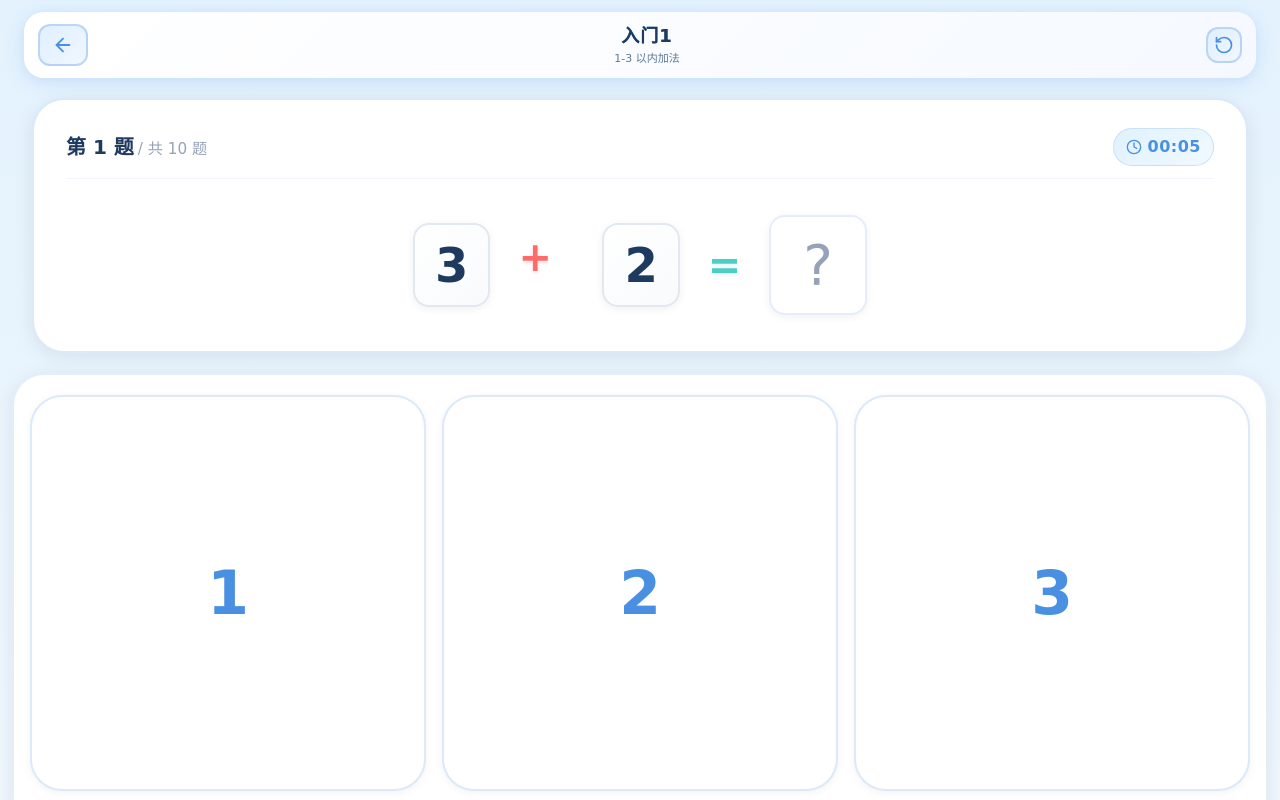
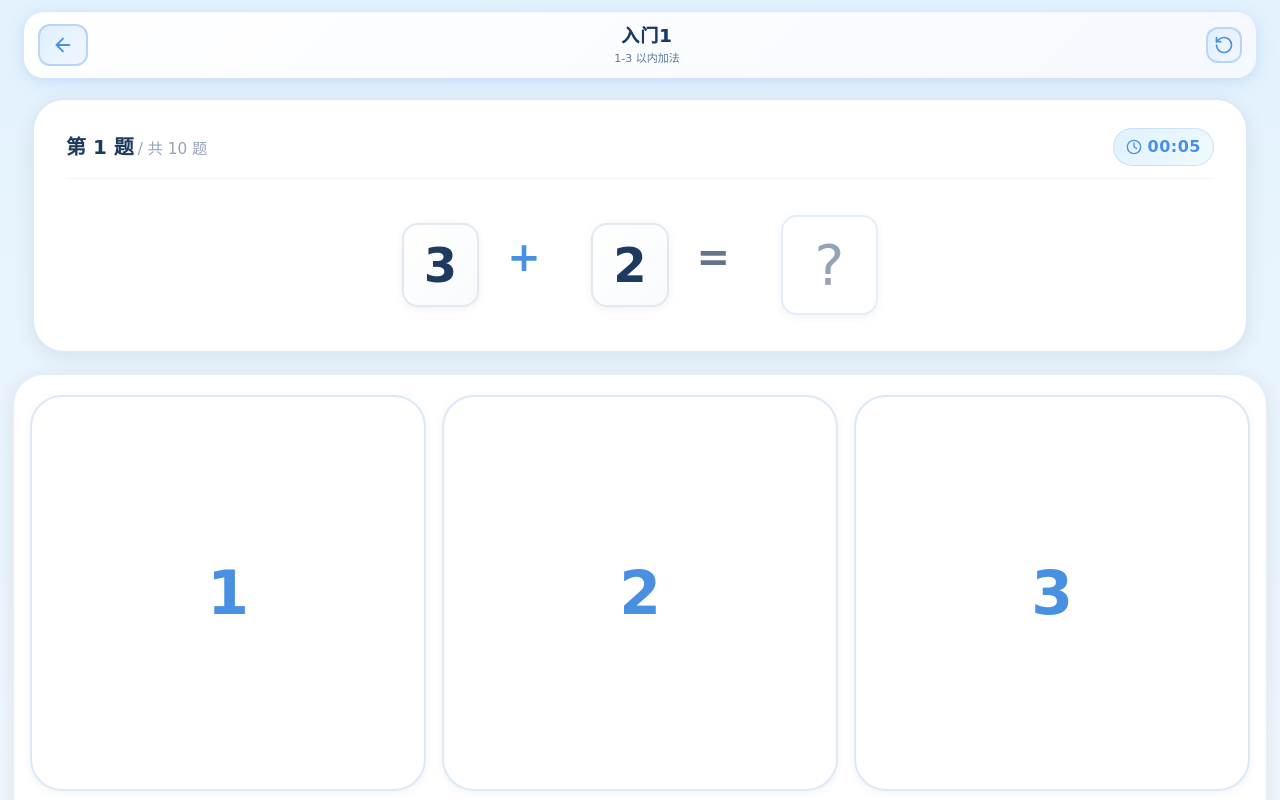
Before and after one commit to hezhongfeng/math-game, a Vue app: page /game/1 in a window 1280 px wide. Shown: the top 800 px of the page. Built offline with nearby package versions, Linux system fonts and the light colour scheme.

Commit message:
refactor: 简化答案卡片状态逻辑和样式
移除答案卡片的正确/错误状态样式，始终使用默认样式
调整运算符颜色和大小，统一错误反馈的答案显示方式

```diff
--- a/src/components/QuestionCard.vue
+++ b/src/components/QuestionCard.vue
@@ -41,32 +41,26 @@ const formattedTime = computed(() => {
   return `${minutes.toString().padStart(2, '0')}:${seconds.toString().padStart(2, '0')}`
 })
 
-// 答案卡片的状态
+// 答案卡片的状态 - 始终保持默认样式
 const answerCardState = computed(() => {
-  if (!shouldShowFeedback.value) {
-    return props.userAnswer ? 'default' : 'placeholder'
+  if (!props.userAnswer) {
+    return 'placeholder'
   }
-  return isCorrect.value ? 'correct' : 'incorrect'
+  return 'default'
 })
 
 // 答案卡片的值
 const answerCardValue = computed(() => {
+  // 只在答对时显示正确答案，答错时显示用户答案
   if (shouldShowFeedback.value) {
-    return props.question.answer
+    return isCorrect.value ? props.question.answer : props.userAnswer
   }
   return props.userAnswer || '?'
 })
 </script>
 
 <template>
-  <div
-    class="question-card"
-    :class="{
-      'state-correct': isCorrect,
-      'state-incorrect': isIncorrect,
-      'state-default': !isCorrect && !isIncorrect
-    }"
-  >
+  <div class="question-card state-default">
     <!-- 顶部信息栏 -->
     <div class="header-bar">
       <div class="question-indicator">
@@ -200,19 +194,17 @@ const answerCardValue = computed(() => {
 
 .operator {
   font-size: 2.5rem;
-  font-weight: 800;
-  color: #FF6B6B;
+  font-weight: 700;
+  color: #4A90E2;
   line-height: 1;
-  text-shadow: 0 2px 4px rgba(255, 107, 107, 0.2);
   user-select: none;
 }
 
 .equals-operator {
   font-size: 2.5rem;
-  font-weight: 800;
-  color: #4ECDC4;
+  font-weight: 700;
+  color: #64748b;
   line-height: 1;
-  text-shadow: 0 2px 4px rgba(78, 205, 196, 0.2);
   user-select: none;
 }
 
@@ -242,6 +234,12 @@ const answerCardValue = computed(() => {
     height: 56px;
   }
 
+  .equals-operator {
+    font-size: 2.5rem;
+    width: 56px;
+    height: 56px;
+  }
+
   .expression {
     gap: 28px;
   }
--- a/src/pages/Game.vue
+++ b/src/pages/Game.vue
@@ -251,9 +251,7 @@ onMounted(() => {
           </div>
         </div>
         <div v-else-if="shouldShowFeedback && isIncorrect" class="feedback-overlay wrong" @click="handleWrongFeedbackClick">
-          <div class="answer-card">
-            <span class="answer-number">{{ currentQuestion.answer }}</span>
-          </div>
+          <div class="answer-number">{{ currentQuestion.answer }}</div>
           <div class="hint-text">点击继续</div>
         </div>
       </Transition>
@@ -502,21 +500,13 @@ onMounted(() => {
   }
 }
 
-/* 答案卡片 - 错误反馈 */
-.answer-card {
-  padding: 12px 24px;
-  background: #fff9f0;
-  border-radius: 20px;
-  border: 1px solid rgba(255, 152, 0, 0.2);
-  min-width: 140px;
-  text-align: center;
-}
-
+/* 答案数字 - 错误反馈 */
 .answer-number {
-  font-size: 36px;
+  font-size: 48px;
   font-weight: 700;
   color: #FF9800;
   line-height: 1;
+  text-align: center;
 }
 
 /* 点击提示文字 */
```
